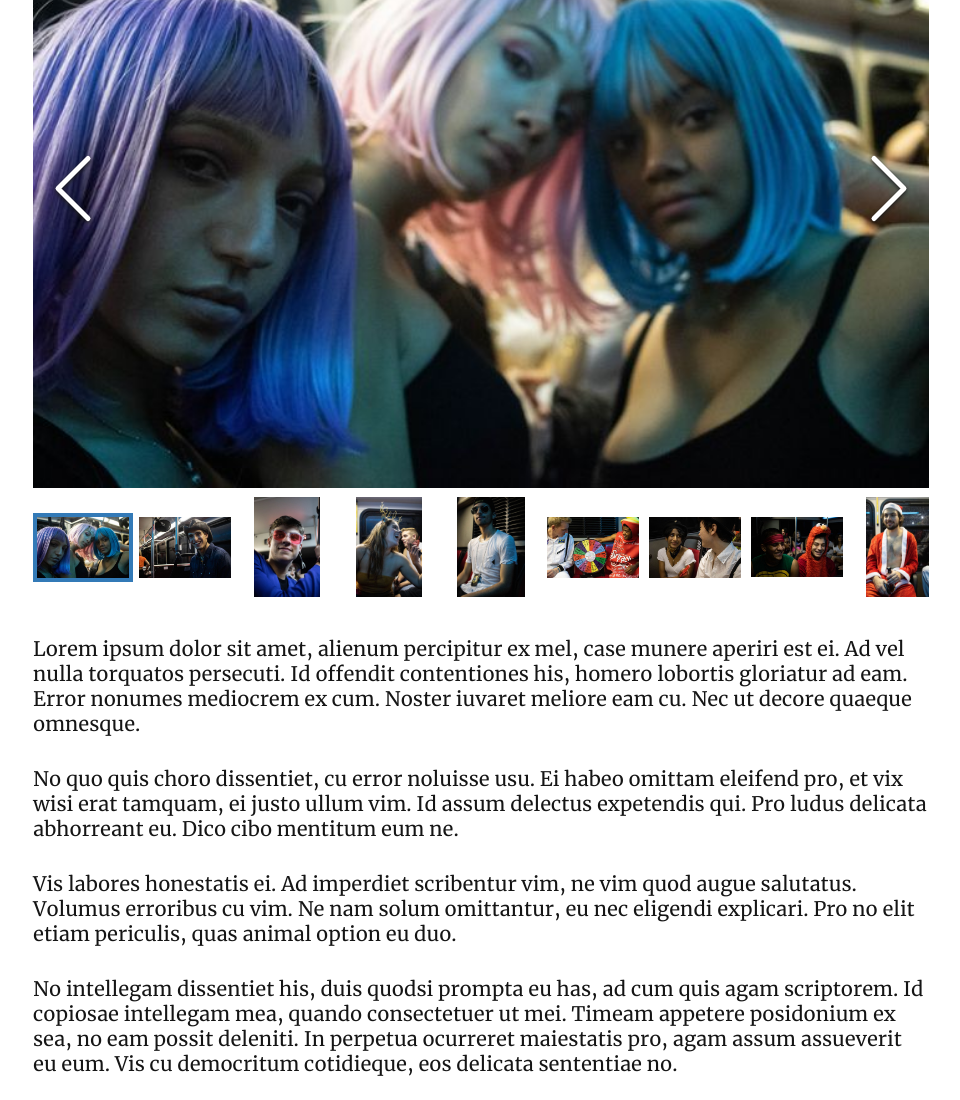
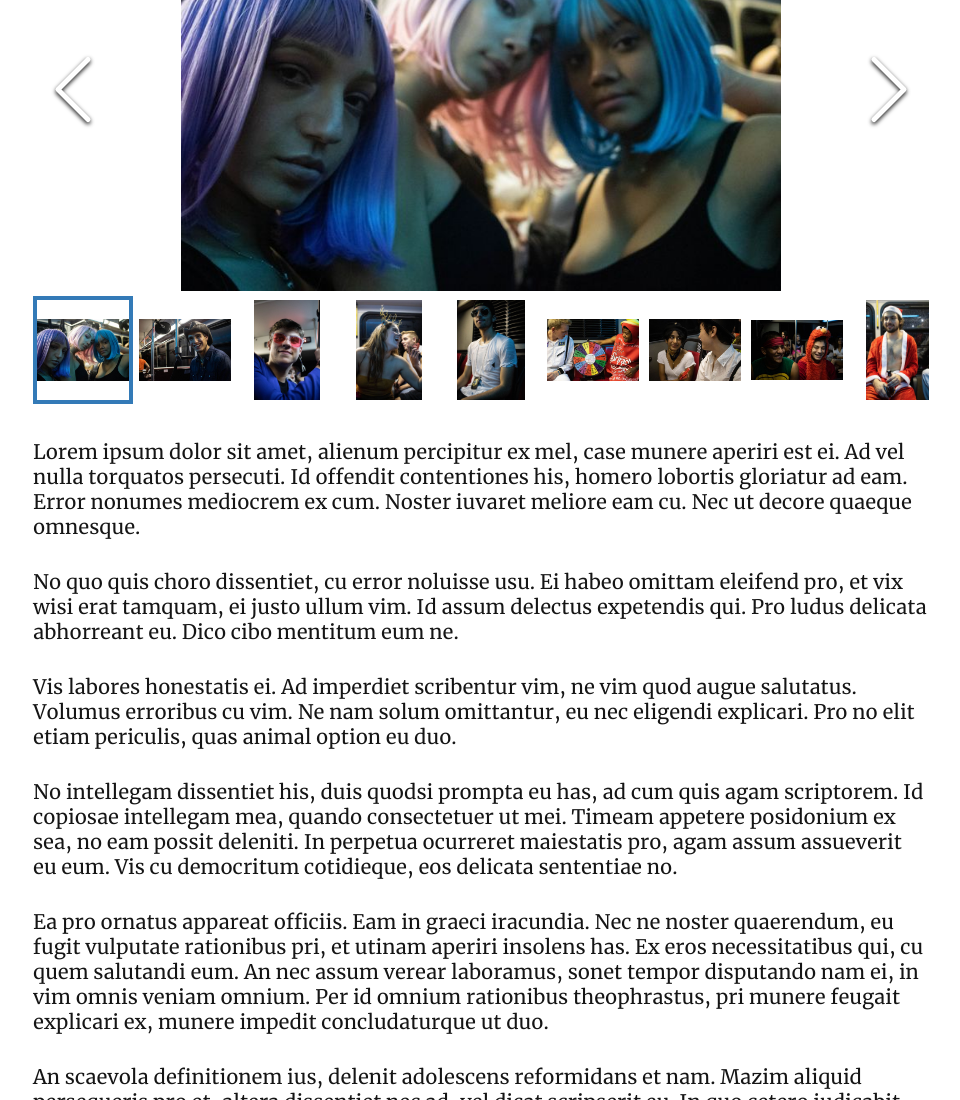
Before and after one commit to The-Diamondback-Lab/halloween-2019, a Next.js app: page / in a window 1280 px wide. Shown: the part 979-2079 px from the top of the page, without its empty margins (159-1119 px from the left). Built offline with nearby package versions, Linux system fonts and the light colour scheme.

Commit message:
Restriting images to a height

```diff
--- a/styles/content.css
+++ b/styles/content.css
@@ -32,12 +32,12 @@ p.article-paragraph {
 
 .image-gallery-slide img {
   width: 100%;
-  max-height: 400px;
+  height: 400px;
   object-fit: contain;
 }
 
 .image-gallery-thumbnail-inner img {
   width: 100%;
-  max-height: 100px;
+  height: 100px;
   object-fit: contain;
 }
```
